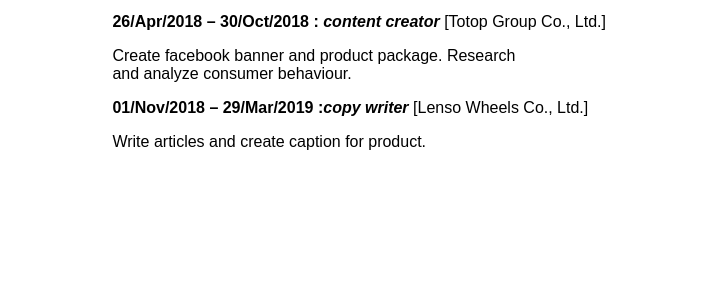
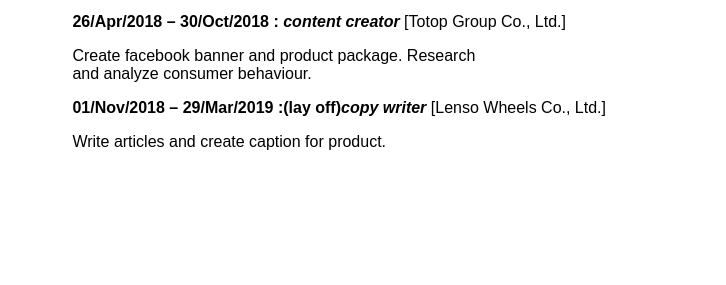
Before and after one commit to saowapark/saowapark.github.io, a plain HTML site: page index.html in a window 1280 px wide. Shown: the part 1132-1417 px from the top of the page, 554-1280 px from the left. Drawn offline with Linux system fonts and the light colour scheme.

Commit message:
Update index.html
add lay off lenso job

```diff
--- a/index.html
+++ b/index.html
@@ -31,7 +31,7 @@
 	<p>Create facebook banner and product package.
 	Research <br>and analyze consumer behaviour.</p>
 
-	<p><strong>01/Nov/2018 – 29/Mar/2019 :<i>copy writer</i></strong> [Lenso Wheels Co., Ltd.]</p>
+	<p><strong>01/Nov/2018 – 29/Mar/2019 :(lay off)<i>copy writer</i></strong> [Lenso Wheels Co., Ltd.]</p>
 	<p>Write articles and create caption for product.</p>
 </p>
 </section>
```
